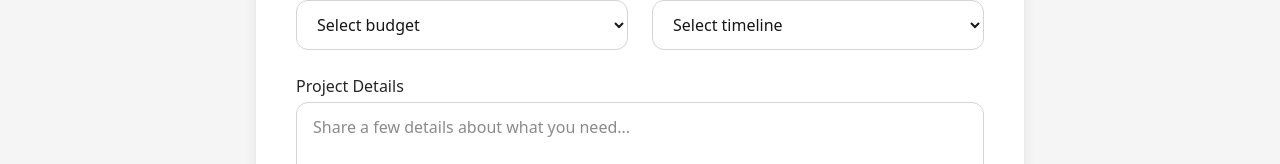
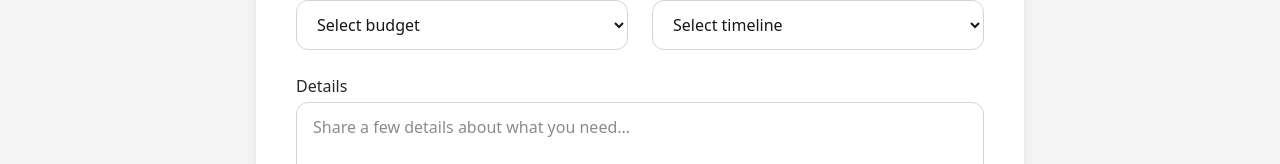
Before and after one commit to amamouridis06/lesvos-travel-guide, a Next.js app: page /contact in a window 1280 px wide. Shown: the part 728-892 px from the top of the page. Built offline with nearby package versions, Linux system fonts and the light colour scheme.

Commit message:
Update page.tsx

```diff
--- a/app/contact/page.tsx
+++ b/app/contact/page.tsx
@@ -204,7 +204,7 @@ export default function ContactPage() {
 
           <div>
             <label className="mb-1 block font-medium text-neutral-800">
-              Project Details
+              Details
             </label>
             <textarea
               name="message"
```
